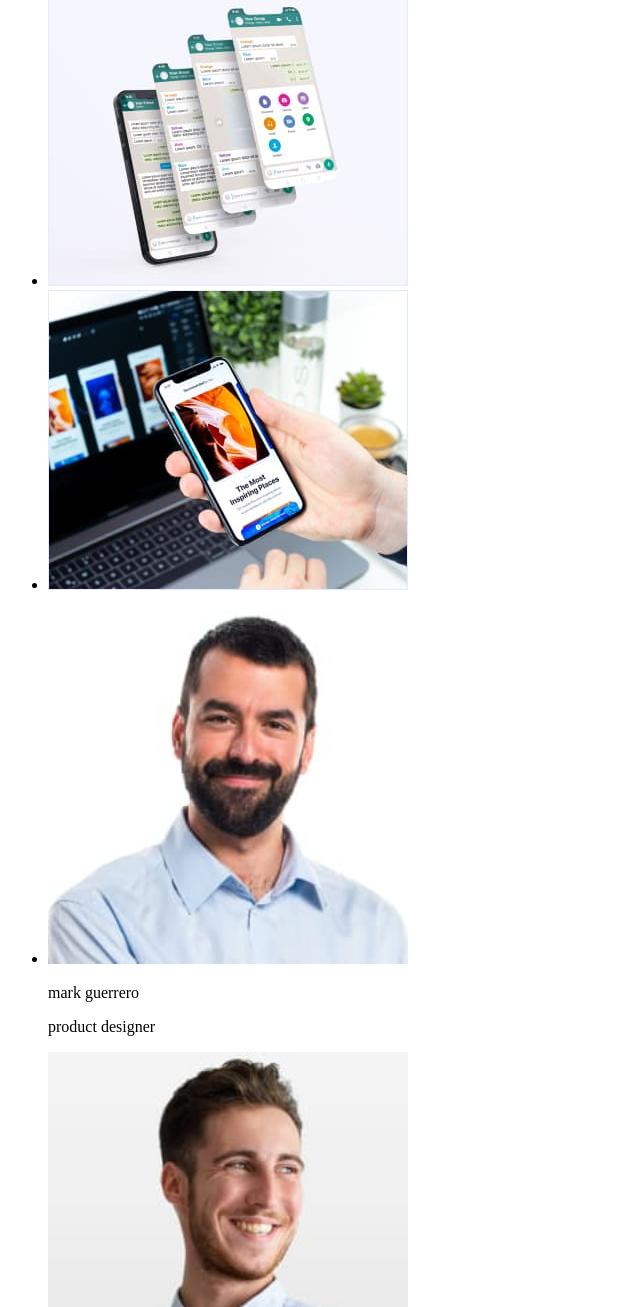
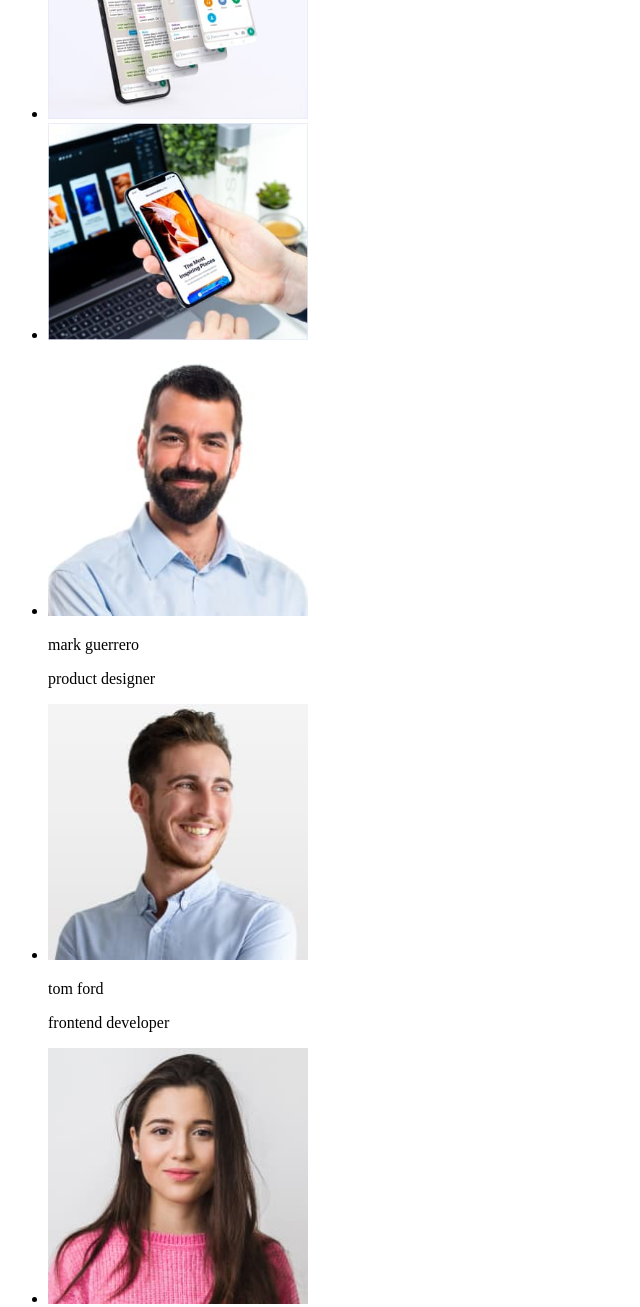
Before and after one commit to PRO100NRG/goit-markup-hw-01, a plain HTML site: page index.html in a window 1280 px wide. Shown: the part 960-2267 px from the top of the page, without its empty margins (0-640 px from the left). Drawn offline with Linux system fonts and the light colour scheme.

Commit message:
width change

```diff
--- a/index.html
+++ b/index.html
@@ -61,30 +61,30 @@
       <section>
         <h2>what are we doing</h2>
         <ul>
-          <li><img src="./imeges/image1.jpg" alt="monitor" width="360" /></li>
-          <li><img src="./imeges/imege2.jpg" alt="phones" width="360" /></li>
-          <li><img src="./imeges/image3.jpg" alt="macbook" width="360" /></li>
+          <li><img src="./imeges/image1.jpg" alt="monitor" width="260" /></li>
+          <li><img src="./imeges/imege2.jpg" alt="phones" width="260" /></li>
+          <li><img src="./imeges/image3.jpg" alt="macbook" width="260" /></li>
         </ul>
       </section>
       <section>
         <ul>
           <li>
-            <img src="./imeges/img4.jpg" alt="mark" width="360" />
+            <img src="./imeges/img4.jpg" alt="mark" width="260" />
             <p>mark guerrero</p>
             <p>product designer</p>
           </li>
           <li>
-            <img src="./imeges/img5.jpg" alt="tom" width="360" />
+            <img src="./imeges/img5.jpg" alt="tom" width="260" />
             <p>tom ford</p>
             <p>frontend developer</p>
           </li>
           <li>
-            <img src="./imeges/img6.jpg" alt="camila" width="360" />
+            <img src="./imeges/img6.jpg" alt="camila" width="260" />
             <p>camila garcia</p>
             <p>marketing</p>
           </li>
           <li>
-            <img src="./imeges/img7.jpg" alt="daniel" width="360" />
+            <img src="./imeges/img7.jpg" alt="daniel" width="260" />
             <p>daniel wilson</p>
             <p>ui designer</p>
           </li>
```
